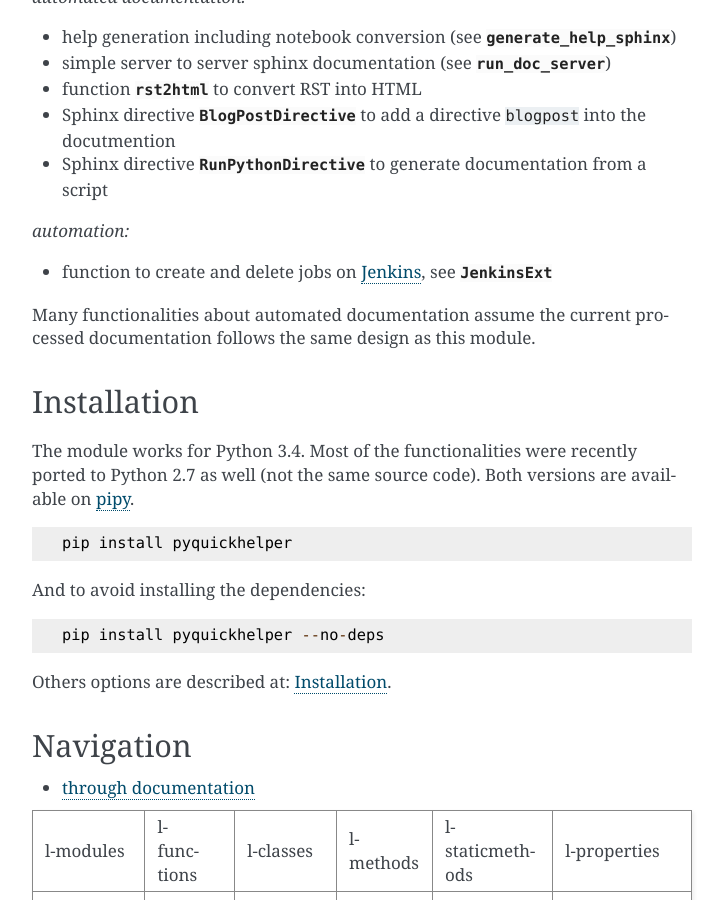
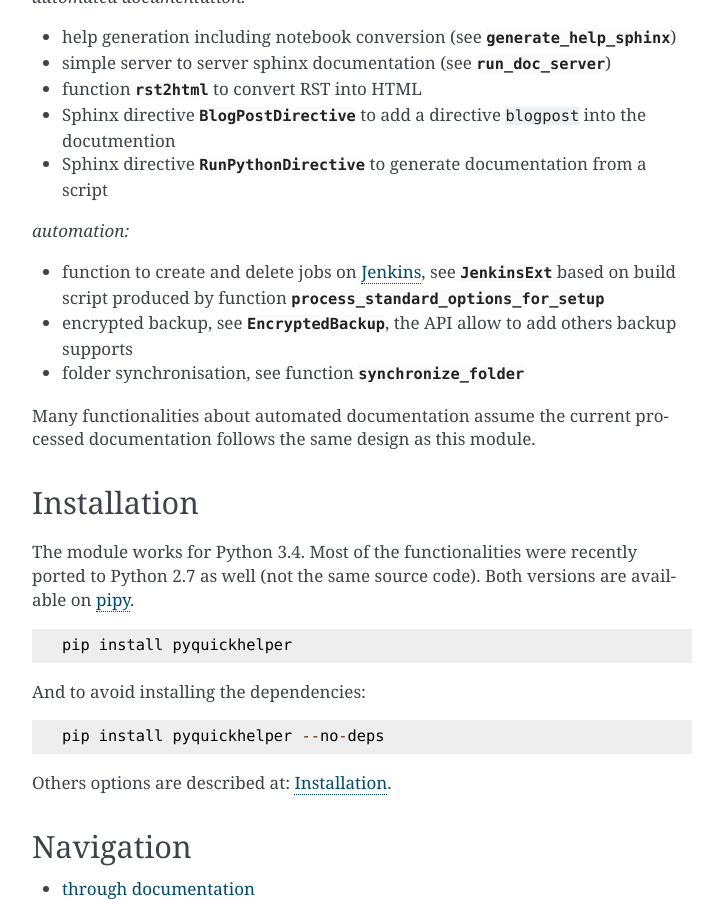
Before and after one commit to sdpython/pyquickhelper, a Sphinx documentation site: the page built from _doc/sphinxdoc/source/index.rst, in a window 1280 px wide and 900 px high, scrolled down 1015 px. Shown: the whole window, without its empty margins (388-1112 px from the left). Built offline with Sphinx 7.4.7, drawn with Linux system fonts in a browser that asks for light colours; pages that are not in the unit, such as notebooks, are missing from menus.

Commit message:
documentation

```diff
--- a/_doc/sphinxdoc/source/index.rst
+++ b/_doc/sphinxdoc/source/index.rst
@@ -105,6 +105,12 @@ Functionalities
 
 * function to create and delete jobs on `Jenkins <https://jenkins-ci.org/>`_,
   see :class:`JenkinsExt <pyquickhelper.jenkinshelper.jenkins_server.JenkinsExt>`
+  based on build script produced by function
+  :func:`process_standard_options_for_setup <pyquickhelper.pycode.setup_helper.process_standard_options_for_setup>`
+* encrypted backup, see :class:`EncryptedBackup <pyquickhelper.filehelper.encrypted_backup.EncryptedBackup>`,
+  the API allow to add others backup supports
+* folder synchronisation, see function :func:`synchronize_folder <pyquickhelper.filehelper.synchelper.synchronize_folder>`
+
 
 Many functionalities about automated documentation assume the current processed
 documentation follows the same design as this module.
```
